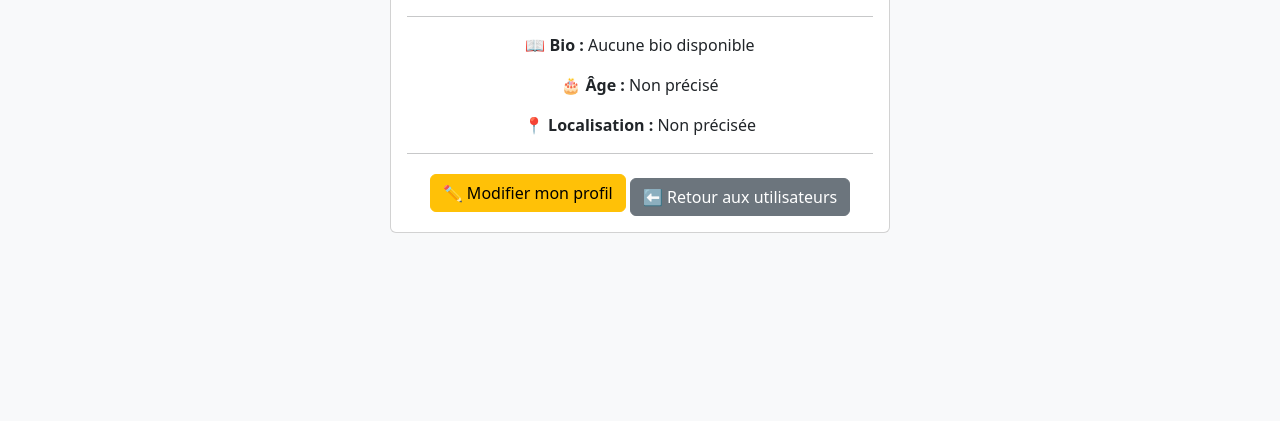
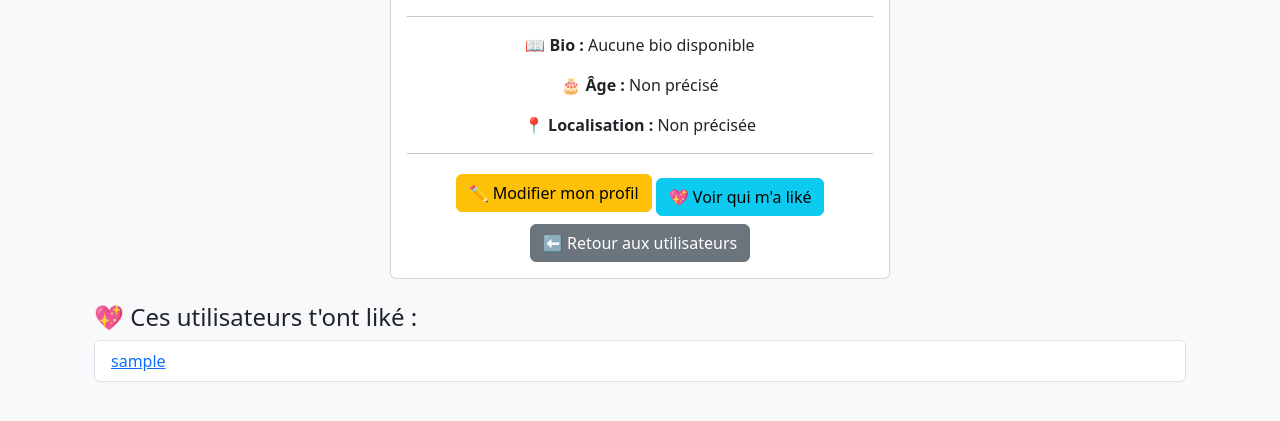
Before and after one commit to tomtomtefa/lasamigas, a Django app: template templates/users/profile.html in a window 1280 px wide. Shown: the part 131-552 px from the top of the page. Run offline with Django 5.2, Linux system fonts and the light colour scheme; the template is opened without the code that fills it: most values are stand-ins (such as "Sample title", 1, 10 or a date in 2020); some libraries are stand-ins or nearby versions.

Commit message:
Correction affichage likes reçus

```diff
--- a/templates/users/profile.html
+++ b/templates/users/profile.html
@@ -18,21 +18,47 @@
             <p><strong>📍 Localisation :</strong> {{ user.location|default:"Non précisée" }}</p>
             <hr>
 
+            <!-- 🔹 Bouton Liker -->
             {% if request.user != user %}
                 <button id="like-button" class="btn btn-primary mt-2">
-                    ❤️ Liker
+                    {% if liked %}
+                        ✅ Déjà Liké !
+                    {% else %}
+                        ❤️ Liker
+                    {% endif %}
                 </button>
             {% endif %}
 
+            <!-- 🔹 Boutons de gestion du profil -->
             {% if request.user == user %}
                 <a href="{% url 'edit-profile' username=user.username %}" class="btn btn-warning">
                     ✏️ Modifier mon profil
+                </a>
+
+                <!-- 🔹 Voir les personnes qui ont liké -->
+                <a href="{% url 'liked-users' username=user.username %}" class="btn btn-info mt-2">
+                    💖 Voir qui m'a liké
                 </a>
             {% endif %}
 
             <a href="{% url 'user-list-page' %}" class="btn btn-secondary mt-2">⬅️ Retour aux utilisateurs</a>
         </div>
     </div>
+
+    {% if request.user == user %}
+    <div class="mt-4">
+        <h4>💖 Ces utilisateurs t'ont liké :</h4>
+        <ul class="list-group">
+            {% for liker in likers %}
+                <li class="list-group-item">
+                    <a href="{% url 'user-profile' username=liker.username %}">{{ liker.username }}</a>
+                </li>
+            {% empty %}
+                <li class="list-group-item text-center">Personne ne vous a encore liké 😢</li>
+            {% endfor %}
+        </ul>
+    </div>
+    {% endif %}
 </div>
 
 <script>
```
